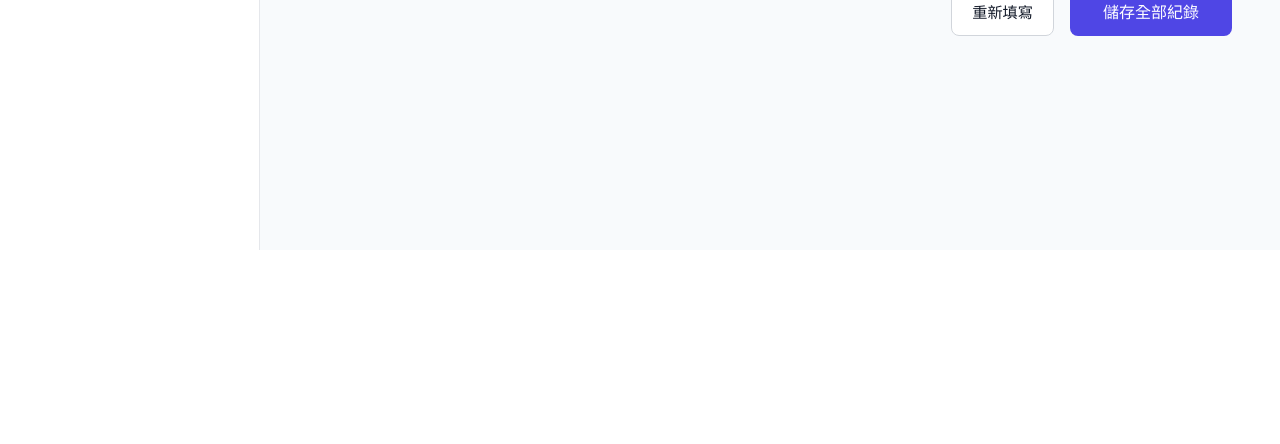
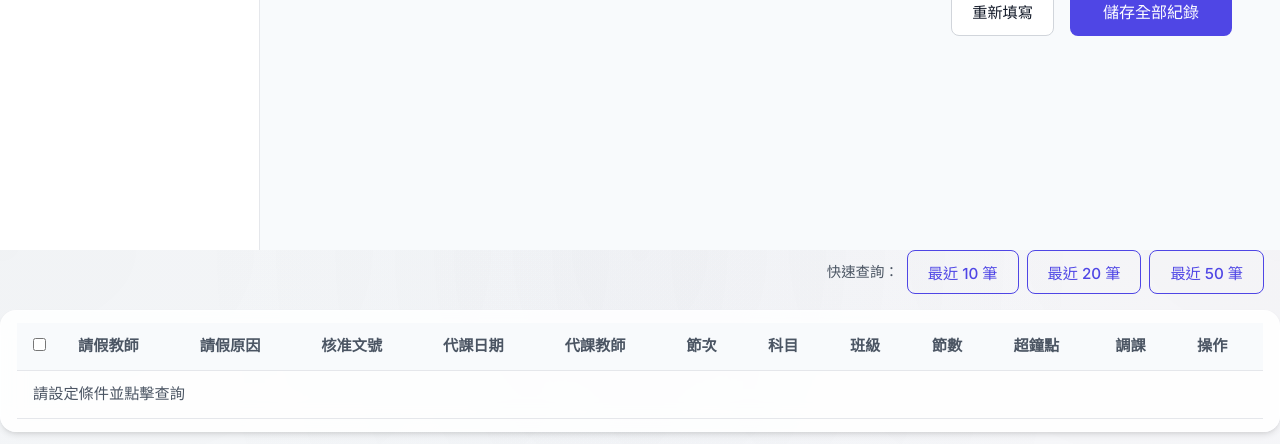
Before and after one commit to c001-ZHSH/SubstituteRecordSystem, a Flask app: page / in a window 1280 px wide. Shown: the part 550-994 px from the top of the page. Before the commit the page ends 800 px from the top, so only its background shows below. Run offline with Flask 3, Linux system fonts and the light colour scheme.

Commit message:
feat(UX): add leave reason tracking, cache-busting, auto-fill conflict alerts, and recent quick-loads

```diff
--- a/app/routes.py
+++ b/app/routes.py
@@ -171,6 +171,25 @@ def get_records():
 
     result = []
     for r in filtered_records:
+        data = r.to_dict()
+        data['leave_record'] = r.leave_record.to_dict()
+        result.append(data)
+
+    return jsonify(result)
+
+@bp.route('/api/records/recent', methods=['GET'])
+def get_recent_records():
+    try:
+        limit_str = request.args.get('limit', '10')
+        limit = int(limit_str)
+    except ValueError:
+        limit = 10
+
+    # Order by SubstituteRecord.id DESC to get the absolute newest records
+    records = SubstituteRecord.query.order_by(SubstituteRecord.id.desc()).limit(limit).all()
+
+    result = []
+    for r in records:
         data = r.to_dict()
         data['leave_record'] = r.leave_record.to_dict()
         result.append(data)
@@ -482,7 +501,7 @@ def match_schedule():
         LeaveRecord.teacher_name == teacher_name
     ).all()
 
-    # Build a lookup map: { 'YYYY-MM-DD': { period_num: sub_teacher_name } }
+    # Build a lookup map: { 'YYYY-MM-DD': { period_num: {'teacher': name, 'reason': reason} } }
     existing_lookup = {}
     for sub in existing_subs_query:
         # sub.substitute_date format: "115/03/06(五)" -> Extract YYYY-MM-DD
@@ -496,7 +515,10 @@ def match_schedule():
             if iso_date not in existing_lookup:
                 existing_lookup[iso_date] = {}
             for p_num in p_set:
-                existing_lookup[iso_date][p_num] = sub.substitute_teacher
+                existing_lookup[iso_date][p_num] = {
+                    'teacher': sub.substitute_teacher,
+                    'reason': sub.leave_record.leave_reason
+                }
 
     matches = []
     current_date = start_date
@@ -527,9 +549,9 @@ def match_schedule():
                     date_formatted = f"{roc_year}/{current_date.month:02d}/{current_date.day:02d}({weekdays_zh[weekday-1]})"
 
                     # Check for overlap
-                    existing_sub = None
+                    existing_sub_info = None
                     if iso_current in existing_lookup and period.period_num in existing_lookup[iso_current]:
-                        existing_sub = existing_lookup[iso_current][period.period_num]
+                        existing_sub_info = existing_lookup[iso_current][period.period_num]
 
                     # We also want to pass back the YYYY-MM-DD format for hidden inputs
                     match_data = {
@@ -541,8 +563,9 @@ def match_schedule():
                         'is_moe_subsidized': period.is_moe_subsidized
                     }
 
-                    if existing_sub:
-                        match_data['existing_sub'] = existing_sub
+                    if existing_sub_info:
+                        match_data['existing_sub'] = existing_sub_info['teacher']
+                        match_data['existing_leave_reason'] = existing_sub_info['reason']
 
                     matches.append(match_data)
 
--- a/app/static/js/main.js
+++ b/app/static/js/main.js
@@ -193,6 +193,19 @@ function initDynamicForm() {
                 alert('儲存成功！');
                 form.reset();
                 container.innerHTML = '';
+
+                // Automatically redirect to the Query UI and load the 10 most recent records
+                setTimeout(() => {
+                    const queryNavItem = document.querySelector('.sidebar-nav .nav-item[data-target="query-section"]');
+                    if (queryNavItem) {
+                        queryNavItem.click();
+                    }
+
+                    const recent10Btn = document.querySelector('.quick-recent-btn[data-limit="10"]');
+                    if (recent10Btn) {
+                        recent10Btn.click();
+                    }
+                }, 100);
             } else {
                 alert('儲存失敗：' + (result.error || '未知錯誤'));
             }
@@ -243,6 +256,25 @@ function initQueryForm() {
         updateExportBtnState();
     });
 
+    // Quick Actions (Recent N records)
+    const quickBtns = document.querySelectorAll('.quick-recent-btn');
+    quickBtns.forEach(btn => {
+        btn.addEventListener('click', async (e) => {
+            const limit = e.target.dataset.limit;
+            try {
+                tbody.innerHTML = '<tr><td colspan="12" class="text-center">載入最新紀錄中...</td></tr>';
+                const response = await fetch(`/api/records/recent?limit=${limit}`);
+                const data = await response.json();
+
+                window.currentQueryData = data;
+                renderTable(data);
+            } catch (error) {
+                console.error('Recent query error:', error);
+                tbody.innerHTML = '<tr><td colspan="12" class="text-center text-danger">查詢失敗，請重試</td></tr>';
+            }
+        });
+    });
+
     function renderTable(data) {
         selectAllCb.checked = false;
 
@@ -258,6 +290,7 @@ function initQueryForm() {
             row.innerHTML = `
                 <td><input type="checkbox" class="row-cb" value="${item.id}" data-type="sub" data-teacher="${escapeHtml(item.substitute_teacher)}"></td>
                 <td>${escapeHtml(item.leave_record.teacher_name)}</td>
+                <td>${escapeHtml(item.leave_record.leave_reason)}</td>
                 <td>${escapeHtml(item.leave_record.approval_number || '-')}</td>
                 <td>${escapeHtml(item.substitute_date)}</td>
                 <td>${escapeHtml(item.substitute_teacher)}</td>
@@ -1346,8 +1379,29 @@ function initAutoFill() {
                             if (removeBtn) {
                                 removeBtn.style.display = 'none'; // Prevent removing the dummy row
                                 const badge = document.createElement('span');
-                                badge.textContent = '已排代';
-                                badge.style.color = 'var(--text-secondary)';
+
+                                // Auto-Fill Conflict Feature (2026-03-08)
+                                let badgeText = '已排代';
+                                if (m.existing_leave_reason) {
+                                    badgeText += ` (假別：${m.existing_leave_reason})`;
+
+                                    // Cross-reference with the currently selected leave reason in the form
+                                    const currentSelectedReason = document.getElementById('leave_reason')?.value;
+                                    if (currentSelectedReason && currentSelectedReason !== m.existing_leave_reason) {
+                                        // Use a timeout to ensure it alerts after the UI finishes rendering
+                                        setTimeout(() => {
+                                            alert(`注意：系統發現 ${m.substitute_date_display} 第 ${m.period_num} 節已排代！\n目前選擇的假別為「${currentSelectedReason}」，但原本的假別為「${m.existing_leave_reason}」。\n請確認假別是否一致或需要修正舊紀錄。`);
+                                        }, 100);
+                                        // Highlight the badge in red for extra warning
+                                        badge.style.color = 'var(--danger-color)';
+                                    } else {
+                                        badge.style.color = 'var(--text-secondary)';
+                                    }
+                                } else {
+                                    badge.style.color = 'var(--text-secondary)';
+                                }
+
+                                badge.textContent = badgeText;
                                 badge.style.fontSize = '0.75rem';
                                 badge.style.fontWeight = 'bold';
                                 badge.style.position = 'absolute';
--- a/app/templates/base.html
+++ b/app/templates/base.html
@@ -11,7 +11,7 @@
     <link
         href="https://fonts.googleapis.com/css2?family=Inter:wght@400;500;600;700&family=Noto+Sans+TC:wght@400;500;700&display=swap"
         rel="stylesheet">
-    <link rel="stylesheet" href="{{ url_for('static', filename='css/style.css') }}?v=4">
+    <link rel="stylesheet" href="{{ url_for('static', filename='css/style.css') }}?v={{ range(1, 100000) | random }}">
 </head>
 
 <body>
@@ -380,7 +380,7 @@
         </div>
     </div>
 
-    <script src="{{ url_for('static', filename='js/main.js') }}?v=11"></script>
+    <script src="{{ url_for('static', filename='js/main.js') }}?v={{ range(1, 100000) | random }}"></script>
 </body>
 
 </html>
--- a/app/templates/index.html
+++ b/app/templates/index.html
@@ -115,6 +115,16 @@
         </form>
     </div>
 
+    </div>
+
+    <!-- Quick Actions -->
+    <div style="display: flex; gap: 0.5rem; justify-content: flex-end; margin-bottom: 1rem; padding: 0 1rem;">
+        <span style="align-self: center; font-size: 0.9rem; color: var(--text-secondary);">快速查詢：</span>
+        <button type="button" class="btn btn-outline btn-sm quick-recent-btn" data-limit="10">最近 10 筆</button>
+        <button type="button" class="btn btn-outline btn-sm quick-recent-btn" data-limit="20">最近 20 筆</button>
+        <button type="button" class="btn btn-outline btn-sm quick-recent-btn" data-limit="50">最近 50 筆</button>
+    </div>
+
     <div class="card glass-panel results-card">
         <div class="table-responsive">
             <table class="data-table" id="results-table">
@@ -122,6 +132,7 @@
                     <tr>
                         <th width="40"><input type="checkbox" id="select-all-cb"></th>
                         <th>請假教師</th>
+                        <th>請假原因</th>
                         <th>核准文號</th>
                         <th>代課日期</th>
                         <th>代課教師</th>
@@ -136,7 +147,7 @@
                 </thead>
                 <tbody>
                     <tr>
-                        <td colspan="11" class="text-center text-muted">請設定條件並點擊查詢</td>
+                        <td colspan="13" class="text-center text-muted">請設定條件並點擊查詢</td>
                     </tr>
                 </tbody>
             </table>
```
